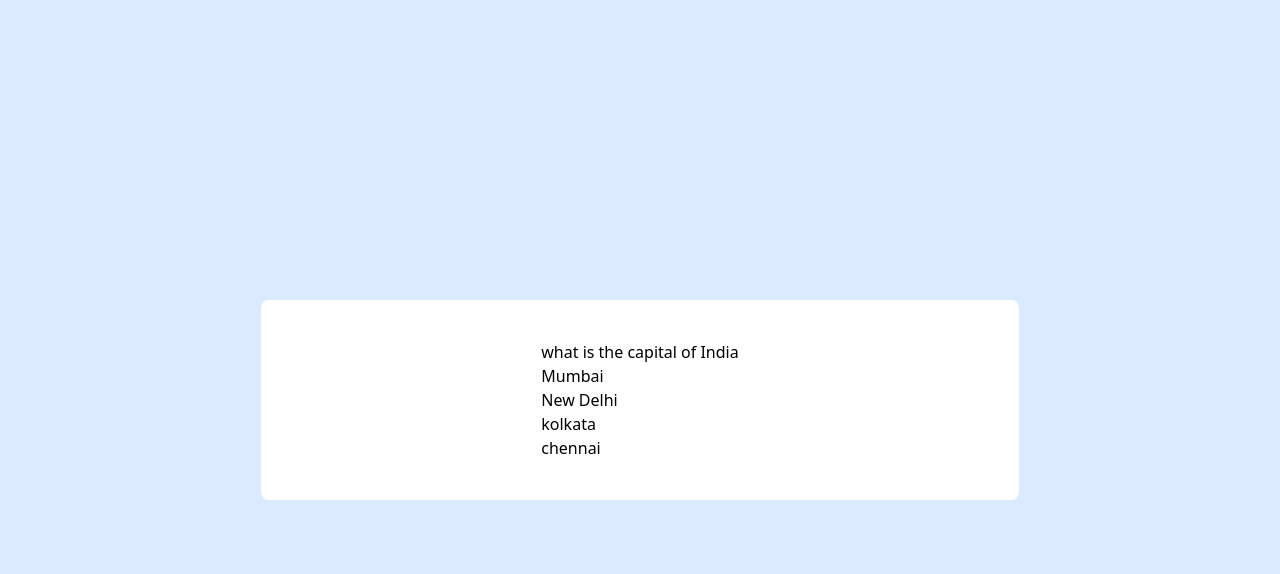
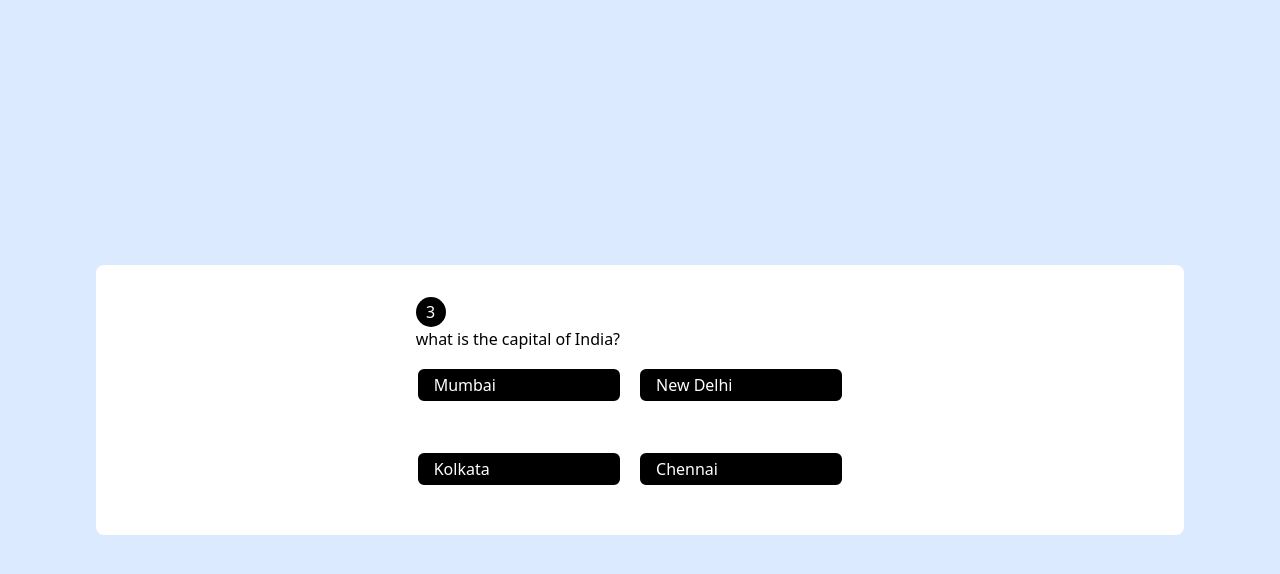
Before and after one commit to khushiiiii24/Quiz, a website with bundled scripts: page setInterval.html in a window 1280 px wide. Both pictures are taken after a click on the button "Start Quiz". Built offline with nearby package versions, Linux system fonts and the light colour scheme.

Commit message:
second commit

```diff
--- a/main.js
+++ b/main.js
@@ -1,48 +1,36 @@
 import questions from "./questions.js";
 
 const btn = document.querySelector("button");
-const quizSection = document.querySelector(".quizSection");
+const actualQuizSection = document.querySelector(".actualQuizSection");
 const timerDiv = document.querySelector(".time");
-// btn.addEventListener("click", () => {
-//     setTimeout(() => console.log("Khushi"), 2000)
-// }
+const ques = document.querySelector(".ques");
+const queopt = document.querySelector(".queopt");
+const userAnswers = []
 
-// function queAns() {
-//     questions.map((object) => {
-//         const heading = document.createElement("h1");
-//         // const opt = document.createElement("p");
-//         heading.innerHTML = object.q;
-//         quizSection.append(heading);
-//         object.options.map((opt) => {
-//             const option = document.createElement("p");
-//             option.innerHTML = opt;
-//             quizSection.append(option);
-//         })
-//     })
-// }
 
 let queCount = 0;
-let timer = 2;
+let timer = 5;
 btn.addEventListener("click", () => {
     btn.style.display = "none";
-
     //for pring the first que instantly
     timerDiv.innerHTML = timer;
+    timerDiv.style.cssText="background-color:black;color:white;width:30px;height:30px;border-radius:50%;display:flex;justify-content:center;align-items:center";
     displayQuestionAndOptions(queCount);
-    quizSection.classList.add("bg-white","rounded-lg");
-    timerDiv.classList.add("bg-white","rounded-lg");
+    // actualQuizSection.classList.add("bg-white","rounded-lg");
+    // timerDiv.classList.add("bg-white","rounded-lg");
     const interval = setInterval(() => {
         if (timer === 0) {
             if (queCount < questions.length - 1) {
                 queCount++
-                timer = 2;
+                timer = 5;
                 timerDiv.innerHTML = timer;
                 displayQuestionAndOptions(queCount);
             }
             else {
                 clearInterval(interval);
-                quizSection.innerHTML = "";
-                timerDiv.innerHTML="";
+                actualQuizSection.innerHTML = "";
+                timerDiv.innerHTML = "";
+                calculateScore()
             }
         }
         else {
@@ -54,28 +42,109 @@ btn.addEventListener("click", () => {
 });
 
 function displayQuestionAndOptions(queCount) {
-    quizSection.innerHTML = ""
+    ques.innerHTML = "";
+    queopt.innerHTML = "";
     const heading = document.createElement("h1");
-    // const opt = document.createElement("p");
+
     heading.innerHTML = questions[queCount].q;
-    quizSection.append(heading);
+    ques.append(heading);
+    actualQuizSection.append(ques);
 
     questions[queCount].options.map((opt) => {
         const option = document.createElement("p");
+        option.classList.add("w-[46%]", "my-4", "bg-black", "text-white", "border-2", "rounded-lg", "px-4", "py-1", "cursor-pointer", "hover:bg-white", "hover:text-black", "capitalize")
         option.innerHTML = opt;
-        quizSection.append(option);
+        option.addEventListener("click", storeUserAnswer);
+        queopt.append(option);
+        actualQuizSection.append(queopt);
     })
 
 }
-// let count = 0;
+
+function storeUserAnswer(e) {
+    userAnswers.push(e.target.innerText);
+}
+
+function calculateScore() {
+    // console.log("calculating score");
+    let score = 0
+    userAnswers.forEach((answer, index) => {
+        if (answer === questions[index].a) score++;
+    })
+    console.log("Your score is: " + score);
+
+
+}
+
+
+
+
+
+// // let count = 0;
+// // btn.addEventListener("click", () => {
+// //     const interval = setInterval(() => {
+// //         if (count === 5) clearInterval(interval);
+// //         else {
+// //             console.log("Khushi");
+// //             count++;
+// //         }
+// //     }, 1000);
+// // });
+
+// // queAns();
+
+
+
+
+
+// import questions from "./questions.js";
+
+// const btn = document.querySelector("button");
+// const actualQuizSection = document.querySelector(".actualQuizSection");
+// const timerDiv = document.querySelector(".time");
+
+// let queCount = 0;
+// let timer = 2;
+
 // btn.addEventListener("click", () => {
+//     btn.style.display = "none";
+
+//     timerDiv.innerHTML = timer;
+//     displayQuestionAndOptions(queCount);
+
 //     const interval = setInterval(() => {
-//         if (count === 5) clearInterval(interval);
-//         else {
-//             console.log("Khushi");
-//             count++;
+//         if (timer === 0) {
+//             if (queCount < questions.length - 1) {
+//                 queCount++;
+//                 timer = 2;
+//                 timerDiv.innerHTML = timer;
+//                 displayQuestionAndOptions(queCount);
+//             } else {
+//                 clearInterval(interval);
+//                 actualQuizSection.innerHTML = "";
+//                 timerDiv.innerHTML = "";
+//             }
+//         } else {
+//             timer--;
+//             timerDiv.innerHTML = timer;
 //         }
 //     }, 1000);
 // });
 
-// queAns();
+// function displayQuestionAndOptions(queCount) {
+//     actualQuizSection.innerHTML = "";
+
+//     const heading = document.createElement("h1");
+//     heading.innerHTML = questions[queCount].q;
+//     actualQuizSection.append(heading);
+
+//     const queopt = document.createElement("div");
+
+//     questions[queCount].options.forEach((opt) => {
+//         const option = document.createElement("p");
+//         option.innerHTML = opt;
+//         queopt.append(option);
+//     });
+
+//     actualQuizSection.append(queopt);
+// }
--- a/questions.js
+++ b/questions.js
@@ -1,13 +1,25 @@
 const questions = [
     {
-        q: "what is the capital of India",
+        q: "what is the capital of India?",
         a: "New Delhi",
         options: ["Mumbai", "New Delhi", "kolkata", "chennai"]
     }, {
-        q: "who is the president of India",
+        q: "who is the president of India?",
         a: "Draupadi Murmu",
-        options: ["Narendra modi", "Rahul Gnadhi", "Draupadi Murmu"]
-    }
+        options: ["Narendra modi", "Rahul Gandhi", "Draupadi Murmu", "Arvindra Kejriwal"]
+    }, {
+        q: "Where was India’s first national Museum opened?",
+        a: "Mumbai",
+        options: ["Delhi", "Hyderabad", "Rajasthan", "Mumbai"]
+    }, {
+        q: " In 2019, Which popular singer was awarded the Bharat Ratna award?",
+        a: "Bhupen Hazarika",
+        options: ["Lata Mangeshkar", "Asha Bhosle", " Bhupen Hazarika ", "Manna Dey"]
+    }, {
+        q: "The world’s nation 5G mobile network was launched by which country?",
+        a: "South Korea",
+        options: ["Japan", "Asia", , "South Korea", "Malaysia"]
+    },
 ]
 
 export default questions;
--- a/setInterval.html
+++ b/setInterval.html
@@ -12,13 +12,17 @@
     <div class="wrapper flex justify-center items-center h-screen">
         <div class="box">
 
-        <div class="quizSection p-10 px-70">
-            <p class="time "></p>
-            <button class="border-2 border-solid rounded-md bg-gray-100 p-2 px-4">Start Quiz</button>
+            <div class="quizSection p-8 px-80 bg-white rounded-lg">
+                <p class="time "></p>
+                <button class="border-2 border-solid rounded-md bg-gray-100 p-2 px-4">Start Quiz</button>
+                <div class="actualQuizSection">
+                    <div class="ques"></div>
+                    <div class="queopt flex flex-wrap gap-4"></div>
+                </div>
+            </div>
         </div>
-       </div>
     </div>
-   <script src="main.js" type="module"></script>
+    <script src="main.js" type="module"></script>
 </body>
 
 </html>
```
Also changed, not shown: output.css.
